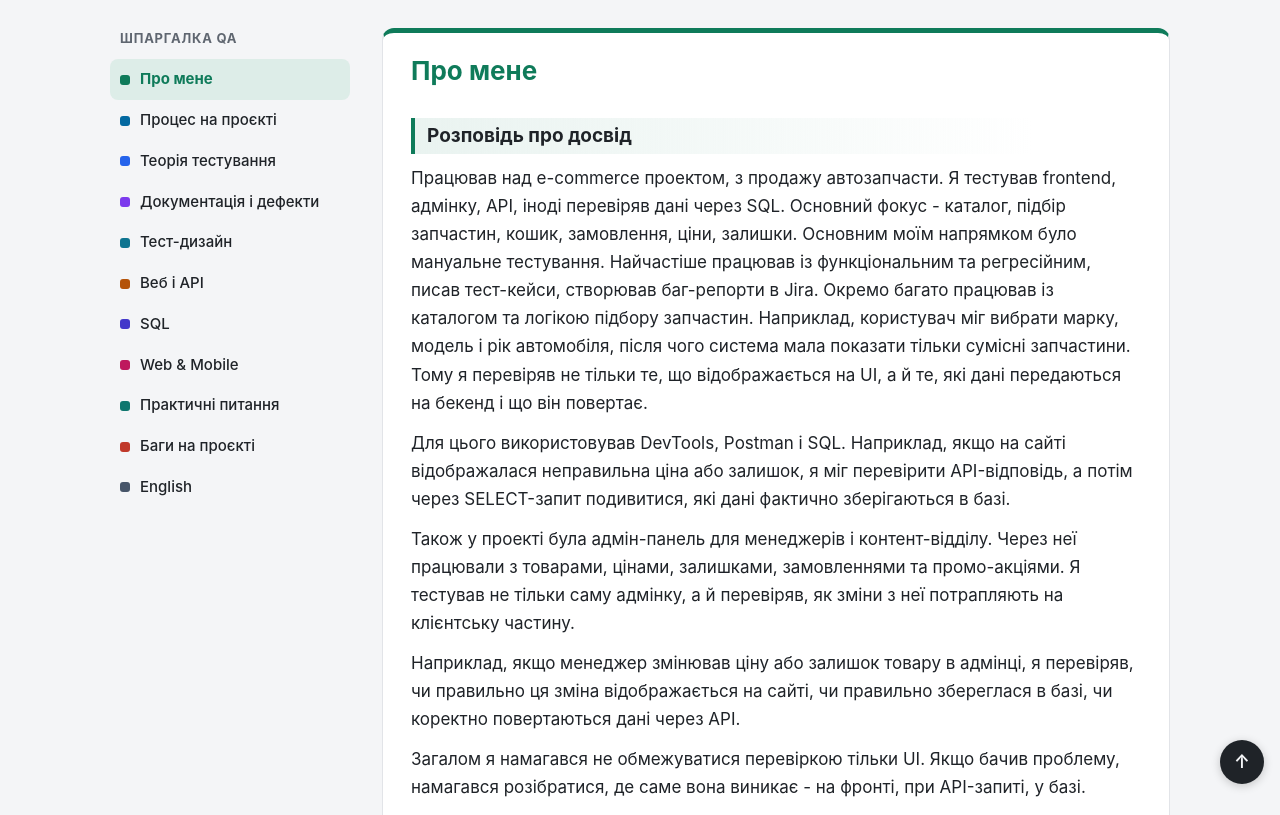
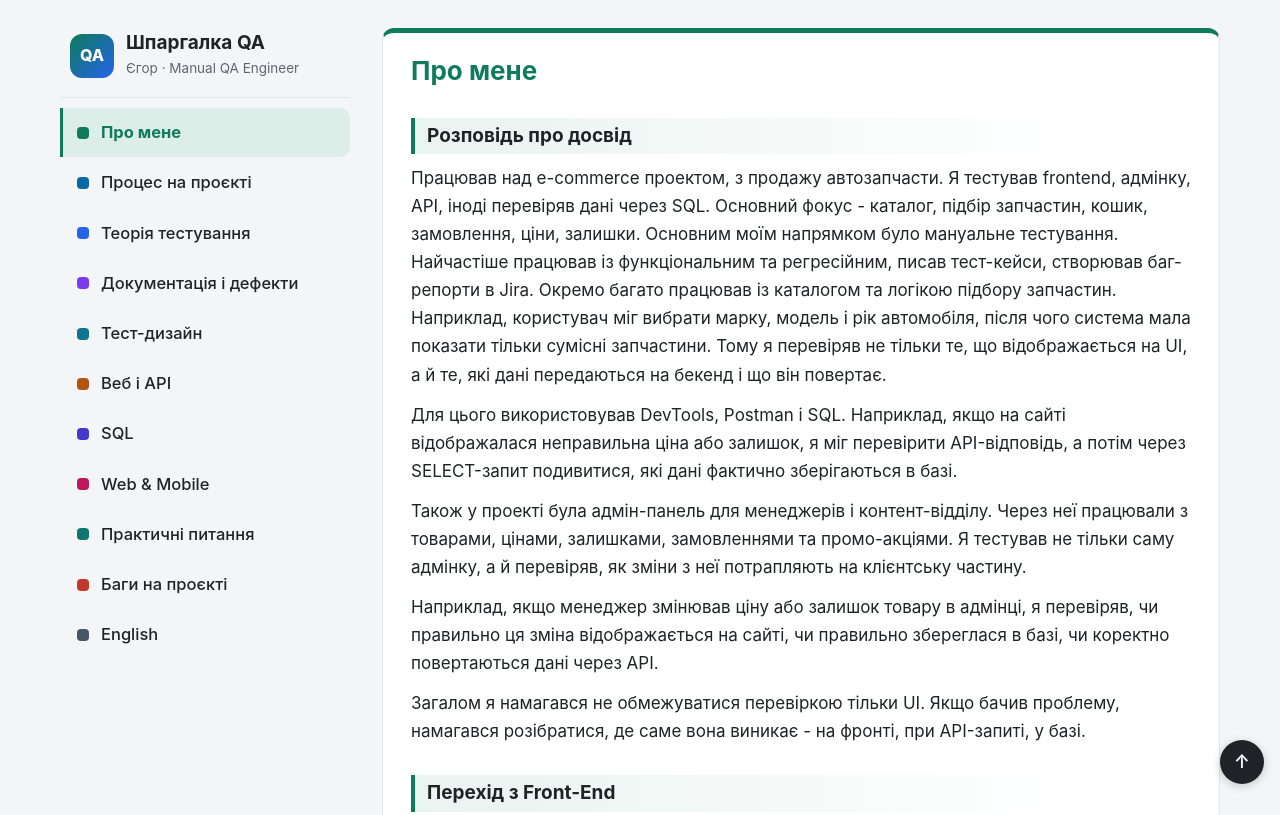
Before and after one commit to Yehorik11/qa-interview-prep, a plain HTML site: page index.html in a window 1280 px wide. Shown: the top 815 px of the page. Drawn offline with Linux system fonts and the light colour scheme.

Commit message:
Bigger sidebar with header
Co-Authored-By: Claude Opus 5.5 <noreply@anthropic.com>
Claude-Session: https://claude.ai/code/session_01Xpsv7nEpvowyrvZ2q1kQye

```diff
--- a/index.html
+++ b/index.html
@@ -10,7 +10,7 @@
 * { box-sizing: border-box; }
 html { scroll-padding-top: 16px; }
 body { margin: 0; background: var(--bg); color: var(--text); font: 17px/1.65 -apple-system, BlinkMacSystemFont, "Segoe UI", Roboto, Arial, sans-serif; }
-.layout { display: grid; grid-template-columns: 240px minmax(0, 1fr); max-width: 1100px; margin: 0 auto; gap: 32px; padding: 0 20px; }
+.layout { display: grid; grid-template-columns: 290px minmax(0, 1fr); max-width: 1200px; margin: 0 auto; gap: 32px; padding: 0 20px; }
 .side { position: sticky; top: 0; height: 100vh; overflow-y: auto; padding: 28px 0; }
 .side b { display: block; font-size: 13px; text-transform: uppercase; letter-spacing: .06em; color: var(--muted); margin: 0 0 10px 10px; }
 .side a { display: flex; align-items: center; gap: 10px; padding: 8px 10px; border-radius: 8px; color: var(--text); text-decoration: none; font-size: 15px; font-weight: 500; }
@@ -18,6 +18,16 @@ body { margin: 0; background: var(--bg); color: var(--text); font: 17px/1.65 -ap
 .side a:hover { background: var(--paper); }
 .side a.on { background: color-mix(in srgb, var(--c) 14%, var(--paper)); color: var(--c); font-weight: 700; }
 main { padding: 28px 0 120px; min-width: 0; }
+.side { padding: 32px 0; }
+.side .brand { display: flex; align-items: center; gap: 12px; padding: 0 10px 18px; margin-bottom: 10px; border-bottom: 1px solid var(--line); }
+.side .logo { width: 44px; height: 44px; border-radius: 12px; background: linear-gradient(135deg, #0f7b5a, #2563eb); color: #fff; display: grid; place-items: center; font-weight: 800; font-size: 16px; flex: none; }
+.side .brand strong { display: block; font-size: 19px; line-height: 1.2; }
+.side .brand small { display: block; font-size: 13.5px; color: var(--muted); margin-top: 2px; }
+.side a { font-size: 16.5px; padding: 11px 14px; gap: 12px; border-left: 3px solid transparent; border-radius: 0 10px 10px 0; margin: 1px 0; }
+.side a i { width: 12px; height: 12px; border-radius: 4px; }
+.side a.on { border-left-color: var(--c); }
+@media (max-width: 860px) { .side .brand { display: none; } .side a { border-left: 1px solid var(--line); border-radius: 99px; font-size: 14px; padding: 6px 12px; margin: 0; } }
+
 .s { --soft: color-mix(in srgb, var(--c) 9%, var(--paper)); background: var(--paper); border: 1px solid var(--line); border-top: 5px solid var(--c); border-radius: 12px; padding: 4px 28px 14px; margin-bottom: 28px; }
 @media (prefers-color-scheme: dark) { .s { --c2: color-mix(in srgb, var(--c) 60%, white); } }
 h2 { font-size: 26px; line-height: 1.25; margin: 18px 0 8px; color: var(--c); }
@@ -102,7 +112,7 @@ h3.bug-h { border-left-color: #dc2626; background: linear-gradient(90deg, color-
 </head>
 <body>
 <div class="layout">
-<nav class="side"><b>Шпаргалка QA</b><a href="#about" style="--c:#0f7b5a"><i></i>Про мене</a><a href="#process" style="--c:#0369a1"><i></i>Процес на проєкті</a><a href="#theory" style="--c:#2563eb"><i></i>Теорія тестування</a><a href="#docs" style="--c:#7c3aed"><i></i>Документація і дефекти</a><a href="#design" style="--c:#0e7490"><i></i>Тест-дизайн</a><a href="#web" style="--c:#b45309"><i></i>Веб і API</a><a href="#sql" style="--c:#4338ca"><i></i>SQL</a><a href="#mobile" style="--c:#be185d"><i></i>Web &amp; Mobile</a><a href="#practice" style="--c:#0f766e"><i></i>Практичні питання</a><a href="#bugs" style="--c:#c0392b"><i></i>Баги на проєкті</a><a href="#english" style="--c:#475569"><i></i>English</a></nav>
+<nav class="side"><div class="brand"><span class="logo">QA</span><span><strong>Шпаргалка QA</strong><small>Єгор · Manual QA Engineer</small></span></div><a href="#about" style="--c:#0f7b5a"><i></i>Про мене</a><a href="#process" style="--c:#0369a1"><i></i>Процес на проєкті</a><a href="#theory" style="--c:#2563eb"><i></i>Теорія тестування</a><a href="#docs" style="--c:#7c3aed"><i></i>Документація і дефекти</a><a href="#design" style="--c:#0e7490"><i></i>Тест-дизайн</a><a href="#web" style="--c:#b45309"><i></i>Веб і API</a><a href="#sql" style="--c:#4338ca"><i></i>SQL</a><a href="#mobile" style="--c:#be185d"><i></i>Web &amp; Mobile</a><a href="#practice" style="--c:#0f766e"><i></i>Практичні питання</a><a href="#bugs" style="--c:#c0392b"><i></i>Баги на проєкті</a><a href="#english" style="--c:#475569"><i></i>English</a></nav>
 <main id="top">
 <section class="s" id="about" style="--c:#0f7b5a">
 <h2>Про мене</h2>
```
